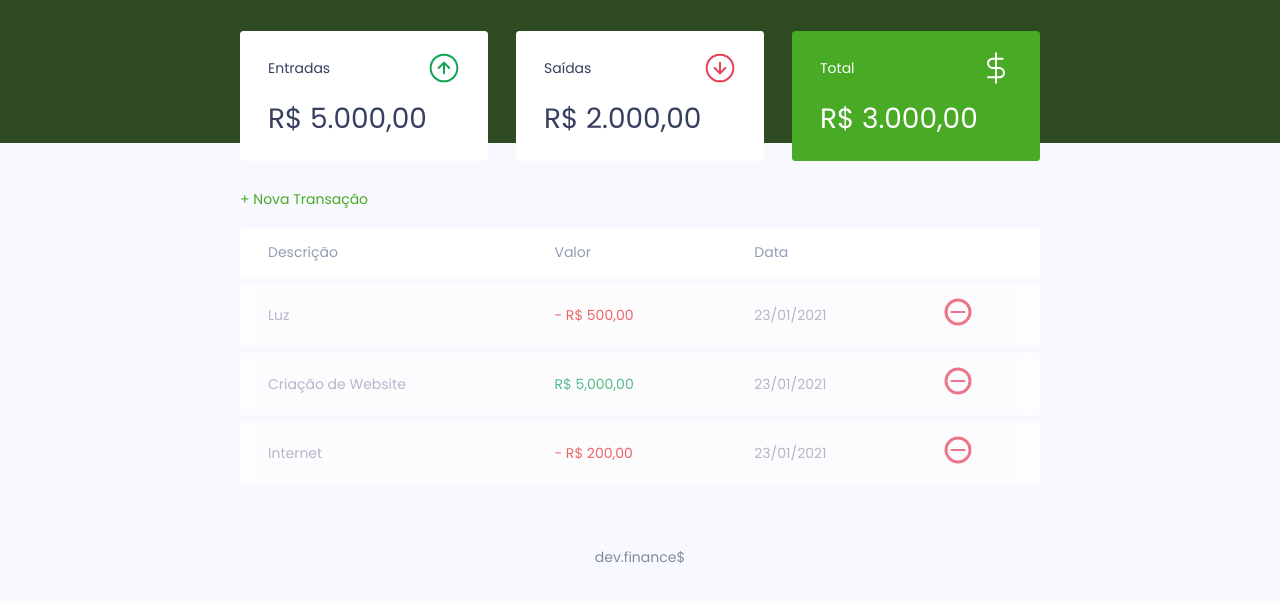
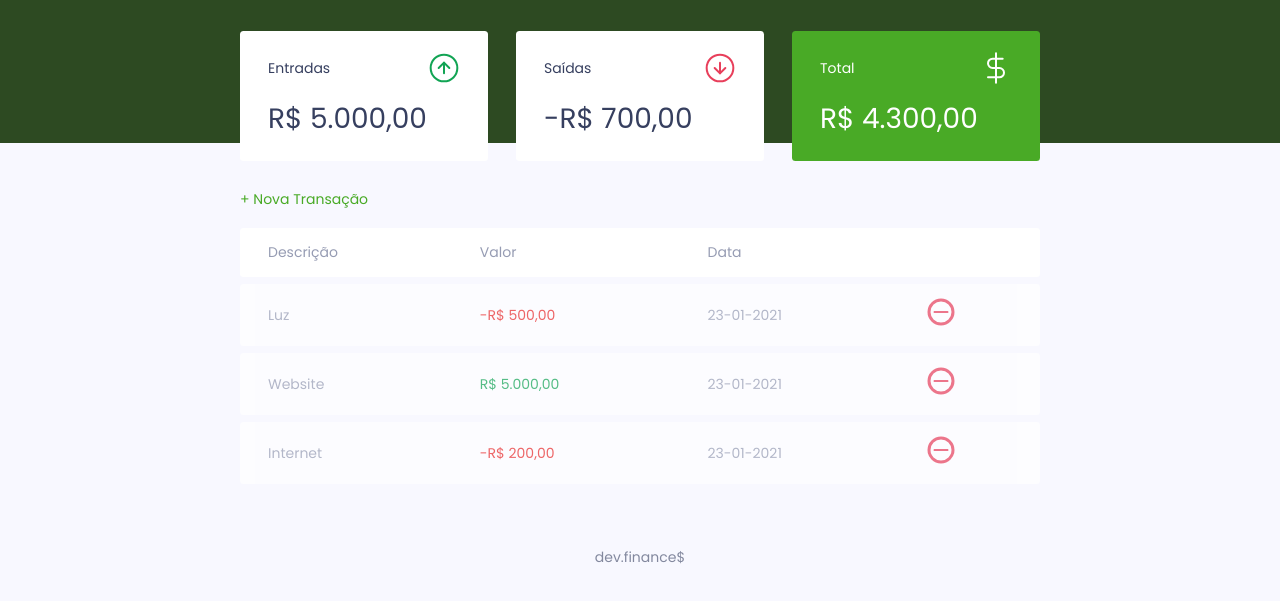
Before and after one commit to GuilhermeGorges/maratona-discover-1, a plain HTML site: page index.html in a window 1280 px wide. Shown: the part 55-656 px from the top of the page. Drawn offline with Linux system fonts and the light colour scheme.

Commit message:
:sparcless: Third Maratona Discover day Update

```diff
--- a/index.html
+++ b/index.html
@@ -28,7 +28,7 @@
                     </spam>
                     <img src="./assets/income.svg" alt="Imagem de entradas">
                 </h3>
-                <p>R$ 5.000,00</p>
+                <p id="incomeDisplay">R$ 5.000,00</p>
             </div>
 
             <div class="card">
@@ -38,7 +38,7 @@
                 </span>
                 <img src="./assets/expense.svg" alt="Imagem de Saídas">
                 </h3>
-                <p>R$ 2.000,00</p>
+                <p id="expenseDisplay">R$ 2.000,00</p>
             </div>
 
             <div class="card total">
@@ -48,7 +48,7 @@
                 </spam>
                 <img src="./assets/total.svg" alt="Total">
                 </h3>
-                <p>R$ 3.000,00</p>
+                <p id="totalDisplay">R$ 3.000,00</p>
             </div>
 
         </section>
@@ -71,30 +71,6 @@
 
                 </thead>
                 <tbody>
-                    <tr>
-                        <td class="description">Luz</td>
-                        <td class="expense"> - R$ 500,00</td>
-                        <td class="date">23/01/2021</td>
-                        <td>
-                            <img src="./assets/minus.svg" alt="Remover Transação">
-                        </td>
-                    </tr>
-                    <tr>
-                        <td class="description">Criação de Website</td>
-                        <td class="income">R$ 5,000,00</td>
-                        <td class="date">23/01/2021</td>
-                        <td>
-                            <img src="./assets/minus.svg" alt="Remover Transação">
-                        </td>
-                    </tr>
-                    <tr>
-                        <td class="description">Internet</td>
-                        <td class="expense">- R$ 200,00</td>
-                        <td class="date">23/01/2021</td>
-                        <td>
-                            <img src="./assets/minus.svg" alt="Remover Transação">
-                        </td>
-                    </tr>
                 </tbody>
             </table>
         </section>
@@ -109,41 +85,22 @@
                         <div class="input-group">
                             <label class="sr-only"
                             for="description">Descrição</label>
-                            <input
-                            type="text"
-                            id="descriptrion"
-                            name="description"
-                            placeholder="Descrição"
-                            />
+                            <input type="text" id="descriptrion" name="description" placeholder="Descrição"/>
                         </div>
 
                         <div class="input-group">
-                            <label class="sr-only"
-                            for="amount">Valor</label>
-                            <input
-                            type="number"
-                            step="0.01"
-                            id="amount"
-                            name="amount"
-                            placeholder="0,00"
-                            />
+                            <label class="sr-only" for="amount">Valor</label>
+                            <input type="number" step="0.01" id="amount" name="amount" placeholder="0,00" />
                             <small class="help">Use o sinal - (negativo) para despesas e , (virgula) para casas decimais</small>
                         </div>
 
                         <div class="input-group">
-                            <label class="sr-only"
-                            for="date">Data</label>
-                            <input
-                            type="date"
-                            id="daten"
-                            name="date"
-                            />
+                            <label class="sr-only" for="date">Data</label>
+                            <input type="date" id="daten" name="date"/>
                         </div>
 
                         <div class="input-group actions">
-                            <a href="#"
-                            onclick="modal.close() "
-                            class="button cancel">Cancelar</a>
+                            <a href="#" onclick="modal.close()" class="button cancel">Cancelar</a>
                             <button>Salvar</button>
                         </div>
                     </form>
@@ -153,20 +110,7 @@
 
     <footer><p>dev.finance$</p></footer>
 
-    <script>
-        const modal = {
-            open(){
-                document.querySelector('.modal-overlay')
-                .classList.add('active')
-                .add('active')
-            },
-            close(){
-                document.querySelector('.modal-overlay')
-                .classList
-                .remove('active')
-            }
-        }
-    </script>
+    <script src="./scripts.js"></script>
 </body>
 
 </html>
--- /dev/null
+++ b/scripts.js
@@ -0,0 +1,126 @@
+const modal = {
+    open(){
+        // Abrir modal
+        // Adicionar a class active ao modal
+        document.querySelector('.modal-overlay')
+        .classList.add('active')
+    },
+    close(){
+        // Fechar modal
+        // Remover a class active do modal
+        document.querySelector('.modal-overlay')
+        .classList.remove('active')
+    }
+}
+
+const transactions = [
+    {
+        id: 1,
+        description: 'Luz',
+        amount: -50000,
+        date: '23-01-2021',
+    },
+    {
+        id: 2,
+        description: 'Website',
+        amount: 500000,
+        date: '23-01-2021',
+    },
+    {
+        id: 3,
+        description: 'Internet',
+        amount: -20000,
+        date: '23-01-2021',
+    }
+]
+
+const Transaction = {
+    incomes(){
+        let income = 0;
+        //pegar todas as transações
+        //Para cada transação
+        transactions.forEach(transaction => {
+            // if > 0
+            if(transaction.amount >= 0) {
+                // + a uma var e retornar var
+                income += transaction.amount;
+            }
+        })
+
+        return income;
+    },
+    expenses(){
+        let expense = 0;
+        //pegar todas as transações
+        //Para cada transação
+        transactions.forEach(transaction => {
+            // if > 0
+            if(transaction.amount < 0) {
+                // + a uma var e retornar var
+                expense += transaction.amount;
+            }
+        })
+        return expense;
+    },
+    total(){
+        return Transaction.incomes() + Transaction.expenses();
+    }
+}
+
+const DOM = {
+    transactionsContainer: document.querySelector('#data-table tbody'),
+
+    addTransaction(transaction, index) {
+        const tr = document.createElement('tr')
+        tr.innerHTML = DOM.innerHTMLTransaction(transaction)
+
+        DOM.transactionsContainer.appendChild(tr)
+
+    },
+    innerHTMLTransaction(transaction) {
+        const CSSclass = transaction.amount > 0 ? "income" : "expense"
+
+        const amount = Utils.formatCurrency(transaction.amount)
+
+        const html = `
+        <td class="description">${transaction.description}</td>
+        <td class="${CSSclass}">${amount}</td>
+        <td class="date">${transaction.date}</td>
+        <td>
+            <img src="./assets/minus.svg" alt="Remover Transação">
+        </td>
+        `
+        return html
+    },
+    updateBalance() {
+        document.getElementById('incomeDisplay')
+        .innerHTML = Utils.formatCurrency(Transaction.incomes())
+        document.getElementById('expenseDisplay')
+        .innerHTML = Utils.formatCurrency(Transaction.expenses())
+        document.getElementById('totalDisplay')
+        .innerHTML = Utils.formatCurrency(Transaction.total())
+    }
+}
+
+const Utils = {
+   formatCurrency(value) {
+    const signal = Number(value) < 0 ? "-" : ""
+
+    value = String(value).replace(/\D/g , "")
+
+    value = Number(value) / 100
+
+    value = value.toLocaleString("pt-BR", {
+        style: "currency",
+        currency: "BRL"
+    })
+
+    return signal + value
+ }
+}
+
+transactions.forEach(function(transaction) {
+    DOM.addTransaction(transaction)
+})
+
+DOM.updateBalance()
```
